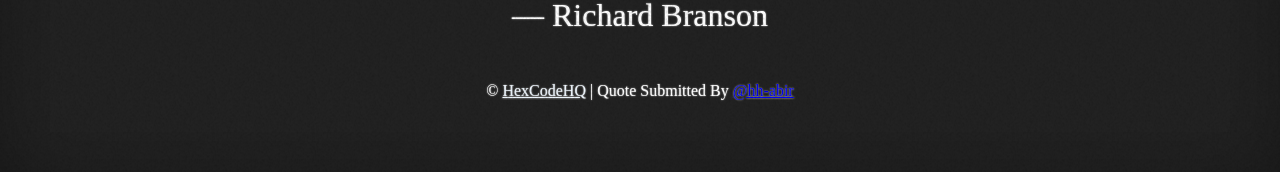
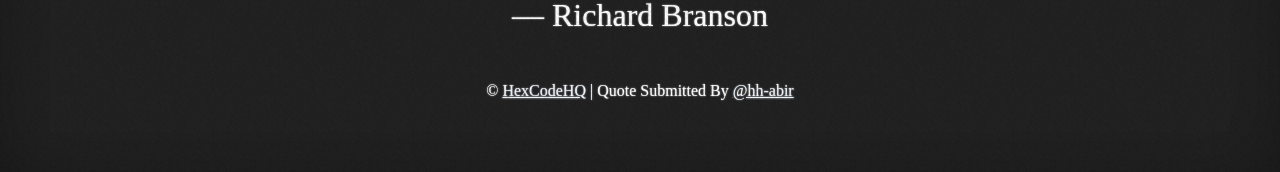
Before and after one commit to thehexcodehq/flicker-tv, a Next.js app: page / in a window 1280 px wide. Shown: the part 410-582 px from the top of the page. Built offline with nearby package versions, Linux system fonts and the light colour scheme; a web font is replaced by a local one.

Commit message:
Added hexhqlink and submitterlink

```diff
--- a/app/globals.css
+++ b/app/globals.css
@@ -92,14 +92,6 @@ h1 {
   font-size: 24px;
 }
 
-.submitterLink{
-  color: aliceblue;
-}
-
-.hexhqLink{
-  color: aliceblue;
-}
-
 .subtitleStyle {
   font-size: 24px;
   max-width: 90vw;
@@ -110,6 +102,13 @@ h1 {
   text-shadow: 1px 1px 1px #ddd, 2px 2px 1px #ccc, 0 0 1em black;
 }
 
+.submitterLink{
+  color: aliceblue;
+}
+
+.hexhqLink{
+  color: aliceblue;
+}
 
 
 /*
--- a/app/page.js
+++ b/app/page.js
@@ -92,9 +92,8 @@ export default function Home() {
           <div className="footerStyle">
             <p>
               {/* Display the footer */}
-              {/* Linked footer with Hexcodehq and submitter github bellow*/}
               ©{' '}
-              <a className="hexhqLink" href="https://github.com/HexCodeHQ">HexCodeHQ</a> | Quote Submitted By <a className="submittertLink" href={selectedQuote.github}>{selectedQuote.submitter}</a>
+              <a className="hexhqLink" href="https://github.com/HexCodeHQ">HexCodeHQ</a> | Quote Submitted By <a className="submitterLink" href={selectedQuote.github}>{selectedQuote.submitter}</a>
             </p>
           </div>
         </div>
--- a/quotes.js
+++ b/quotes.js
@@ -41,51 +41,49 @@ export default [
         quote: "It's fine to celebrate success but it is more important to heed the lessons of failure.",
         author: "Bill Gates",
         submitter: "@hh-abir",
-        github: "https://github.com/sorenblank"
+        github: "https://github.com/hh-abir"
     },
 
     {
         quote: "You don't learn to walk by following the rules. You learn by doing, and by falling over.",
         author: "Richard Branson",
         submitter: "@hh-abir",
-        github: "https://github.com/sorenblank"
+        github: "https://github.com/hh-abir"
     },
 
     {
         quote: "I knew that if I failed I wouldn't regret that, but I knew the one thing I might regret is not trying.",
         author: "Jeff Bezos",
         submitter: "@hh-abir",
-        github: "https://github.com/sorenblank"
+        github: "https://github.com/hh-abir"
     },
         {
         quote: "The greatest glory in living lies not in never falling, but in rising every time we fall.",
         author: "Nelson Mandela",
         submitter: "@souvikarjun",
-        github: "https://github.com/sorenblank"
+        github: "https://github.com/souvikarjun"
     },
     {
         quote: "The way to get started is to quit talking and begin doing.",
         author: "Walt Disney",
         submitter: "@souvikarjun",
-        github: "https://github.com/sorenblank"
+        github: "https://github.com/souvikarjun"
     },
     {
         quote: "Your time is limited, so don't waste it living someone else's life. Don't be trapped by dogma, which is living with the results of other people's thinking.",
         author: "Steve Jobs",
         submitter: "@souvikarjun",
-        github: "https://github.com/sorenblank"
+        github: "https://github.com/souvikarjun"
     },
     {
         quote: "I am Groot",
         author: "Groot",
         submitter: "@souvikarjun",
-        github: "https://github.com/sorenblank"
+        github: "https://github.com/souvikarjun"
     },
 
+    // Added github links of the submitter
 
-    // Added github links.
-
-
-    // Add more quotes above this line...
+     // Add more quotes above this line...
 
 ];
```
